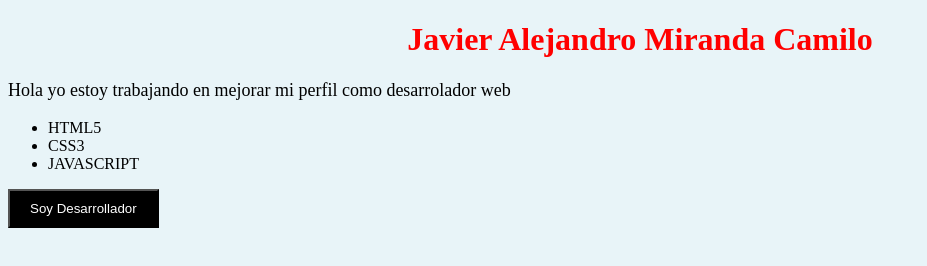
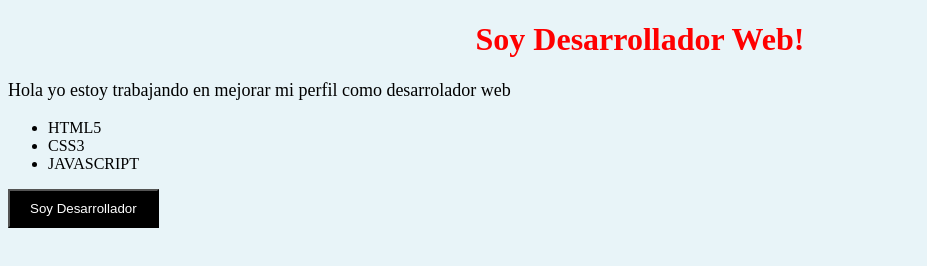
Before and after one commit to Alejo-M099/fase1-fundamentos, a plain HTML site: page REPASO/repaso.html in a window 1280 px wide. Both pictures are taken after a click on the button "Soy Desarrollador". Shown: the whole page, without its empty margins (0-927 px from the left). Drawn offline with Linux system fonts and the light colour scheme.

Commit message:
Repaso semana 1: ejercicio 3 JavaScript completado

```diff
--- a/REPASO/repaso.html
+++ b/REPASO/repaso.html
@@ -7,7 +7,7 @@
     <link rel="stylesheet" href="repaso.css">
 </head>
 <body>
-    <h1>Javier Alejandro Miranda Camilo</h1>
+    <h1 id="titulo">Javier Alejandro Miranda Camilo</h1>
     <p>Hola yo estoy trabajando en mejorar mi perfil como desarrolador web</p>
     <ul>
         <li>HTML5</li>
@@ -15,7 +15,7 @@
         <li>JAVASCRIPT</li>
     </ul>
 
-    <button>Soy Desarrollador</button>
+    <button id="btn-desarrollo">Soy Desarrollador</button>
 
     <script src="repaso.js"></script>
 </body>
--- a/REPASO/repaso.js
+++ b/REPASO/repaso.js
@@ -1 +1,7 @@
-const titulo =
+const nombre = document.querySelector('#titulo')
+const boton = document.querySelector('#btn-desarrollo')
+
+boton.addEventListener('click', function() {
+    nombre.textContent = 'Soy Desarrollador Web!'
+
+})
```
